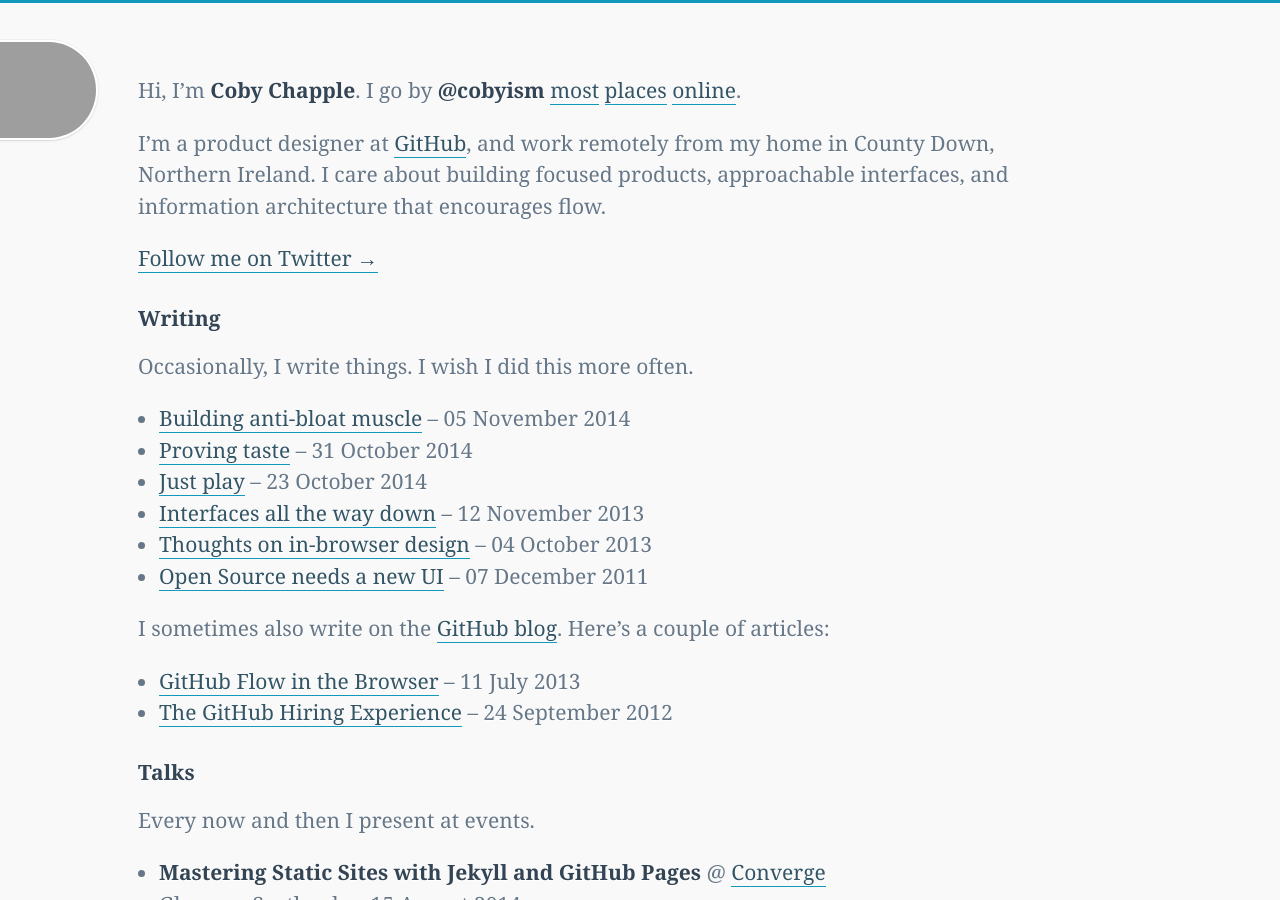
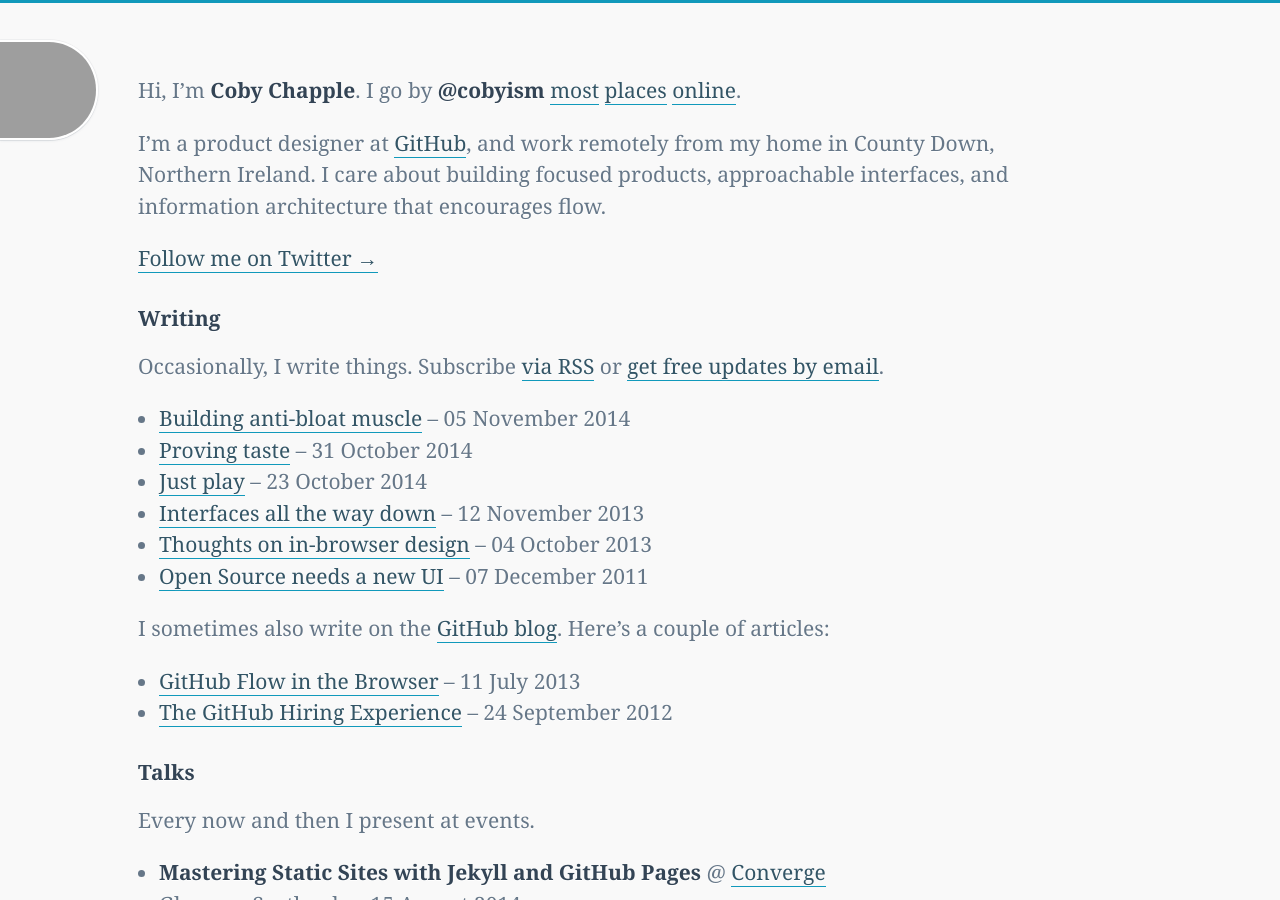
Before and after one commit to cobyism/archived-cobyism.github.io, a Jekyll site: the page built from index.md, in a window 1280 px wide and 900 px high. Built offline with Jekyll 4.4.1, drawn with Linux system fonts in a browser that asks for light colours; emoji names are drawn with the system emoji font; comment, search, counter and statistics services are not loaded; grey boxes are pictures that could not be loaded.

Commit message:
add rss/email subscription links

```diff
--- a/_includes/head.html
+++ b/_includes/head.html
@@ -22,5 +22,5 @@
   <link rel="icon" type="image/png" href="{{ site.baseurl }}public/favicon-16x16.png" sizes="16x16">
   <link rel="icon" type="image/png" href="{{ site.baseurl }}public/favicon-32x32.png" sizes="32x32">
 
-  <link rel="alternate" type="application/rss+xml" title="RSS" href="{{ site.baseurl }}atom.xml">
+  <link rel="alternate" type="application/rss+xml" title="@cobyism" href="http://feeds.feedburner.com/cobyism">
 </head>
--- a/_includes/header.html
+++ b/_includes/header.html
@@ -7,6 +7,7 @@
     I&nbsp;go by <strong>@{{ site.author.handle }}</strong> <a href="https://github.com/{{ site.author.handle }}">most</a> <a href="https://twitter.com/{{ site.author.handle }}">places</a>&nbsp;<a href="http://instagram.com/{{ site.author.handle }}">online</a>.
   {% else %}
     I’m&nbsp;a designer and developer at <a href="https://github.com">GitHub</a>.<br>
-    <a href="{{ site.baseurl }}">&larr; Go to the homepage</a> for more articles like this&nbsp;one.
+    <a href="{{ site.baseurl }}">&larr; Go to the homepage</a> for more articles like this&nbsp;one, or <a href="https://feedburner.google.com/fb/a/mailverify?uri=cobyism&amp;loc=en_US" target="_blank">get free updates by email</a>.
+
   {% endif %}
 </header>
--- a/_layouts/post.html
+++ b/_layouts/post.html
@@ -15,6 +15,7 @@
 
   <div class="post-footer">
     <p><strong>Enjoy this post?</strong> You might enjoy <a href="https://twitter.com/{{ site.author.handle }}">following me on Twitter</a>.</p>
+    <p>Subscribe to this blog <a href="http://feeds.feedburner.com/cobyism">via RSS</a> or <a href="https://feedburner.google.com/fb/a/mailverify?uri=cobyism&amp;loc=en_US" target="_blank">get free updates by email</a>.</p>
     {% if page.hacker_news %}<p>Peanut gallery comments <a href="{{ page.hacker_news }}">on Hacker News</a>.</p>{% endif %}
     <p><a href="{{ site.baseurl }}">&larr; Back to the homepage</a> for more articles like this one.</p>
   </div>
--- a/index.md
+++ b/index.md
@@ -9,7 +9,8 @@
 
 ## Writing
 
-Occasionally, I write things. I wish I did this more often.
+Occasionally, I write things.
+Subscribe <a href="http://feeds.feedburner.com/cobyism" target="_blank">via RSS</a> or <a href="https://feedburner.google.com/fb/a/mailverify?uri=cobyism&amp;loc=en_US" target="_blank">get free updates by email</a>.
 
 {% for post in site.posts %}
 - [{{ post.title }}]({{ post.url }}) – {{ post.date | date_to_long_string }}{% endfor %}
```
